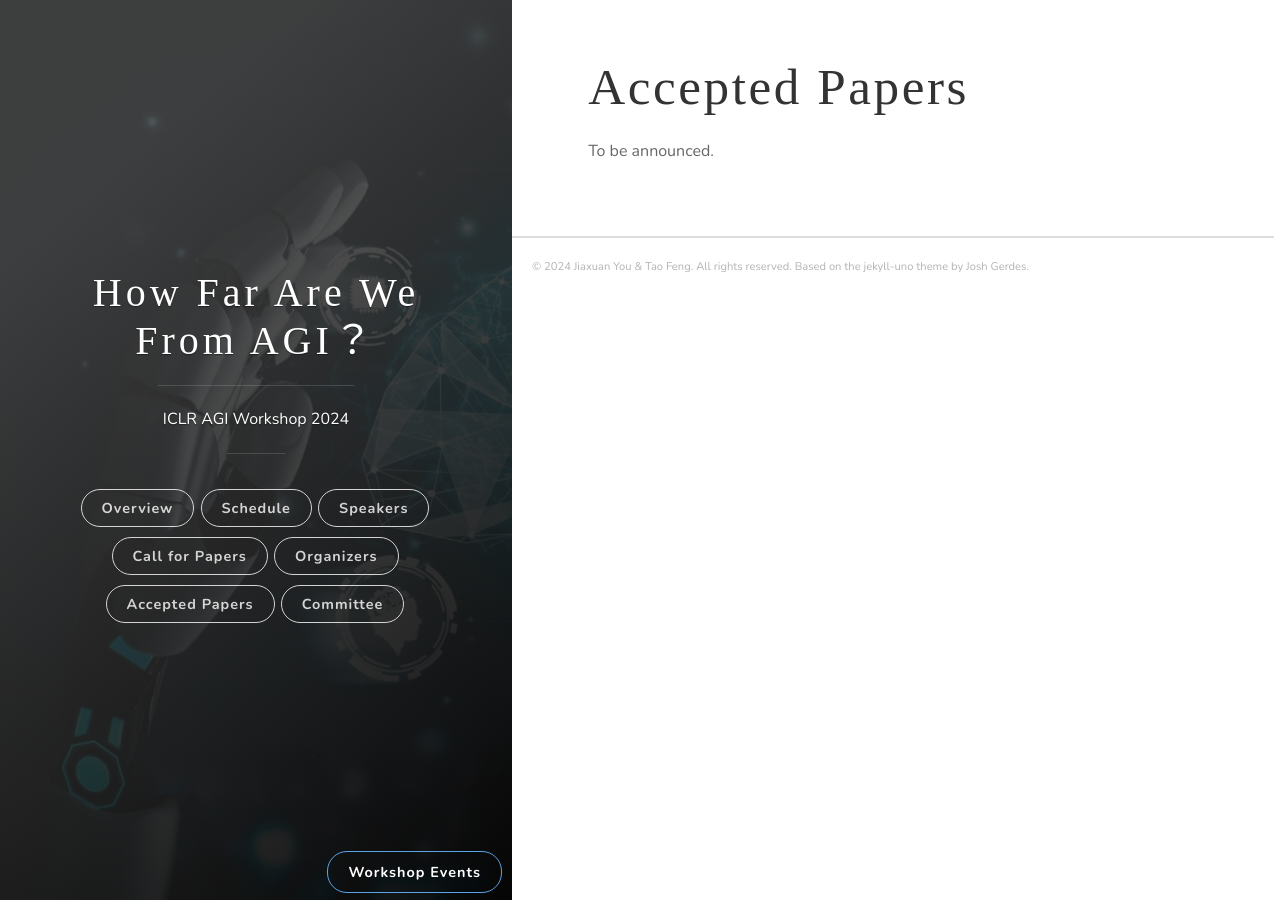
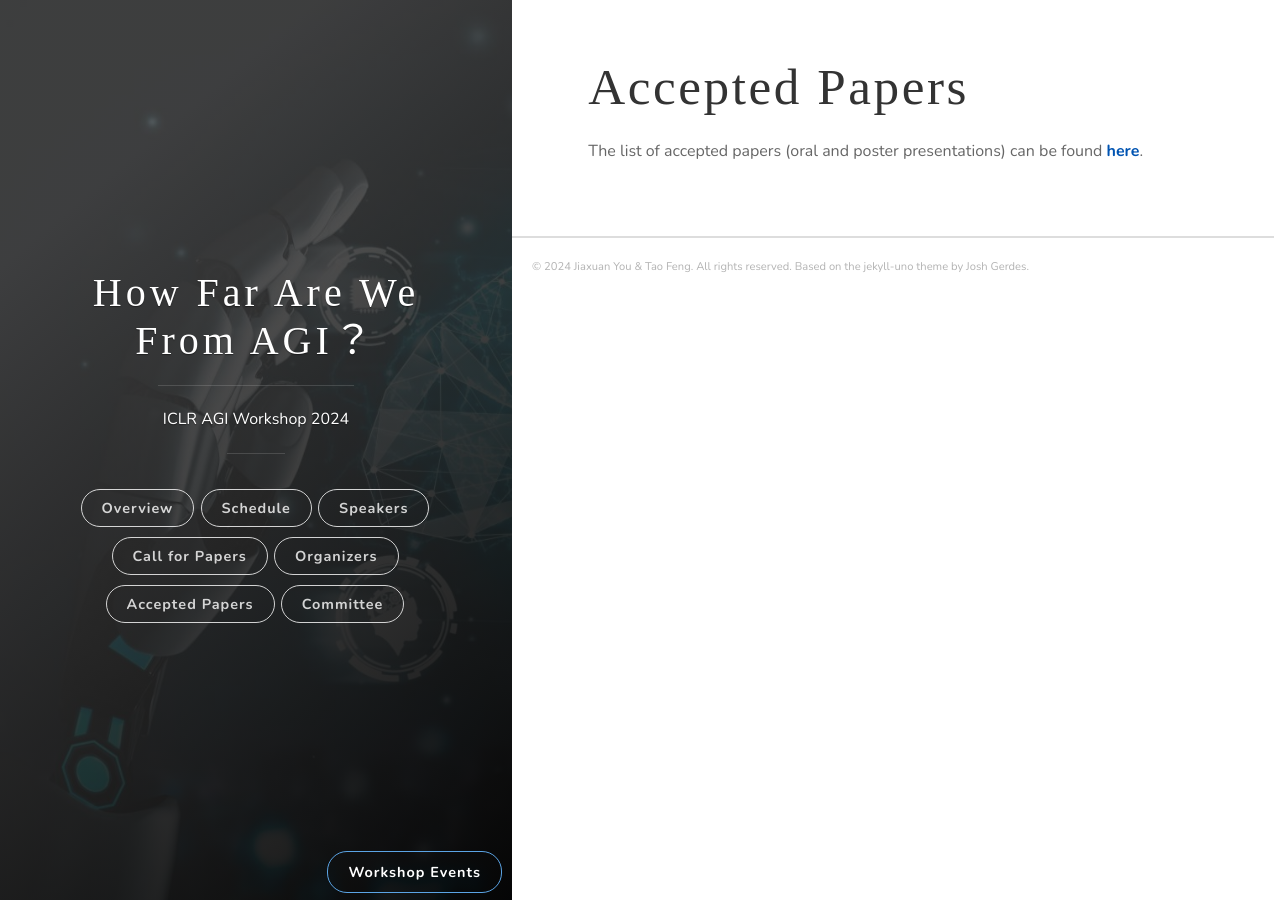
Before and after one commit to AGIWorkshop/agiworkshop.github.io, a Jekyll site: the page built from _posts/2024/papers.md, in a window 1280 px wide. Built offline with Jekyll 4.4.1, drawn with Linux system fonts in a browser that asks for light colours; some web fonts are replaced.

Commit message:
Update papers.md

```diff
--- a/_posts/2024/papers.md
+++ b/_posts/2024/papers.md
@@ -11,4 +11,4 @@ td {
 }
 </style>
 
-To be announced.
+The list of accepted papers (oral and poster presentations) can be found **[here](https://openreview.net/group?id=ICLR.cc/2024/Workshop/AGI#tab-accept-oral)**.
```
